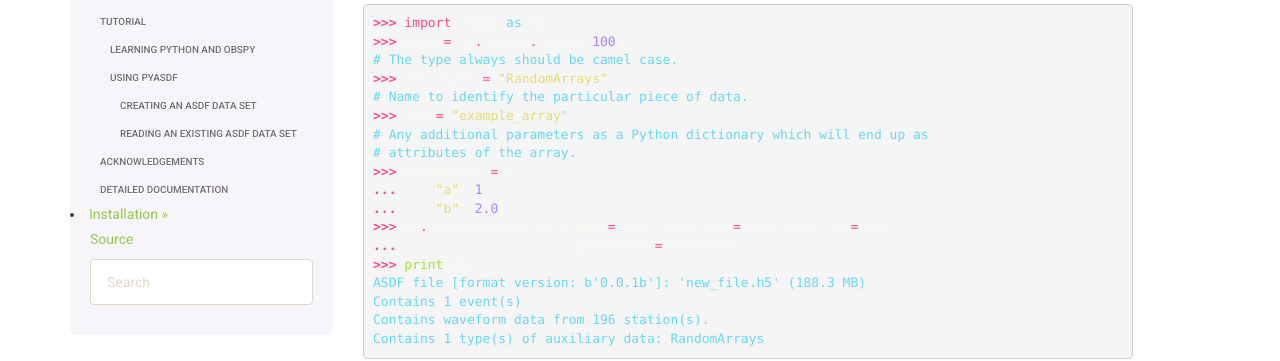
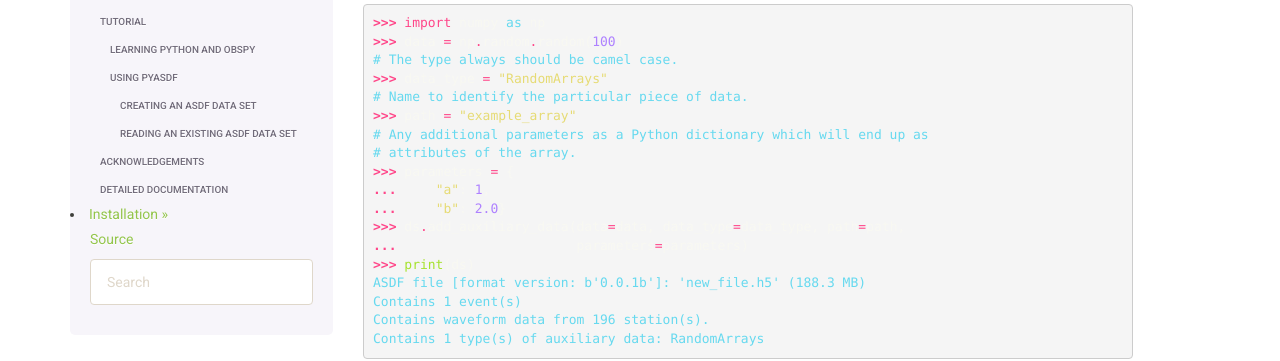
Before and after one commit to SeismicData/pyasdf, a Sphinx documentation site: the page built from doc/index.rst, in a window 1280 px wide and 900 px high, scrolled down 2783 px. Shown: the part 152-513 px from the top of the window. Built offline with Sphinx 7.4.7, drawn with Linux system fonts in a browser that asks for light colours; some of the changed text lies outside the part shown.

Commit message:
Documenting change in the index page

```diff
--- a/doc/index.rst
+++ b/doc/index.rst
@@ -209,13 +209,13 @@
     # The type always should be camel case.
     >>> data_type = "RandomArrays"
     # Name to identify the particular piece of data.
-    >>> tag = "example_array"
+    >>> path = "example_array"
     # Any additional parameters as a Python dictionary which will end up as
     # attributes of the array.
     >>> parameters = {
     ...     "a": 1,
     ...     "b": 2.0}
-    >>> ds.add_auxiliary_data(data=data, data_type=data_type, tag=tag,
+    >>> ds.add_auxiliary_data(data=data, data_type=data_type, path=path,
     ...                       parameters=parameters)
     >>> print(ds)
     ASDF file [format version: b'0.0.1b']: 'new_file.h5' (188.3 MB)
@@ -451,7 +451,7 @@
 
     >>> ds.auxiliary_data.AdjointSource.BW_ALFO_EHE
     Auxiliary Data of Type 'AdjointSource'
-        Tag: 'BW_ALFO_EHE'
+        Path 'BW_ALFO_EHE'
         Provenance ID: '{http://seisprov.org/seis_prov/0.1/#}sp012_as_cd84e87'
         Data shape: '(20000,)', dtype: 'float64'
         Parameters:
```
